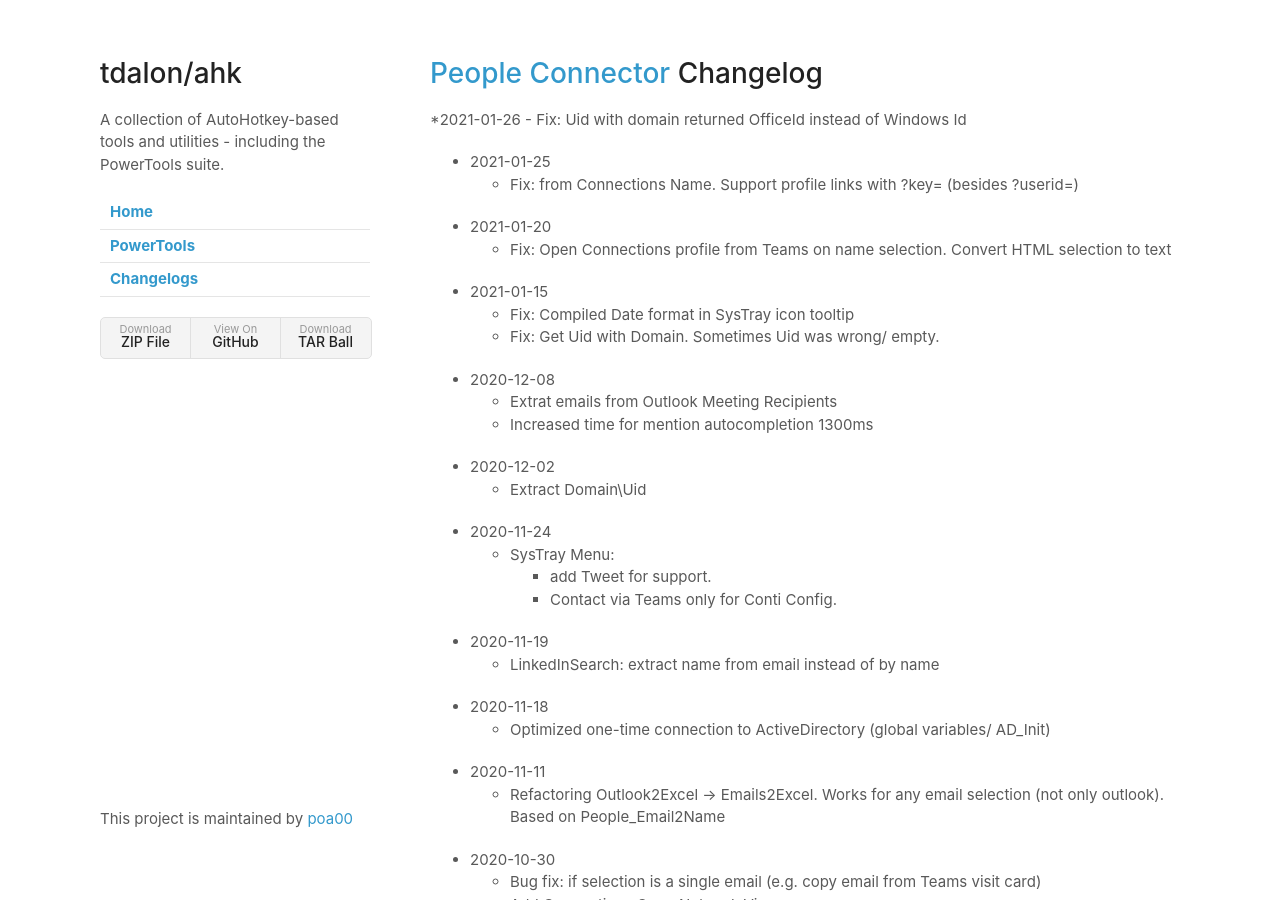
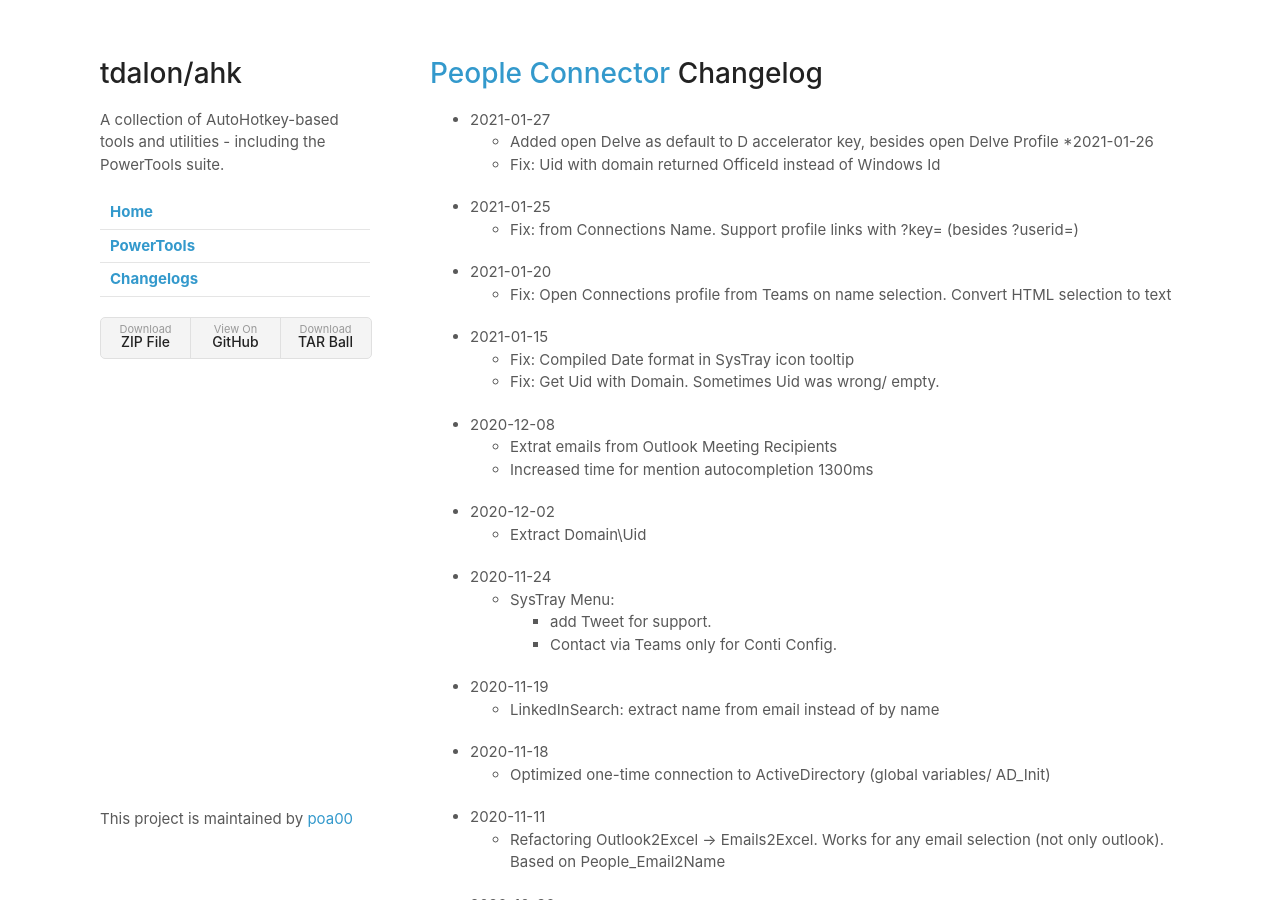
Before and after one commit to poa00/ahk-mso, a Jekyll site: the page built from docs/People-Connector-(Changelog).md, in a window 1280 px wide and 900 px high. Built offline with Jekyll 4.4.1, drawn with Linux system fonts in a browser that asks for light colours; our own code applies the rules of GitHub Pages for plain Markdown files.

Commit message:
change Open Delve

```diff
--- a/docs/People-Connector-(Changelog).md
+++ b/docs/People-Connector-(Changelog).md
@@ -1,5 +1,7 @@
 # [People Connector](People-Connector) Changelog
 
+* 2021-01-27
+	- Added open Delve as default to D accelerator key, besides open Delve Profile
 *2021-01-26
 	- Fix: Uid with domain returned OfficeId instead of Windows Id
 * 2021-01-25
```
Also changed, not shown: 1 other file.
